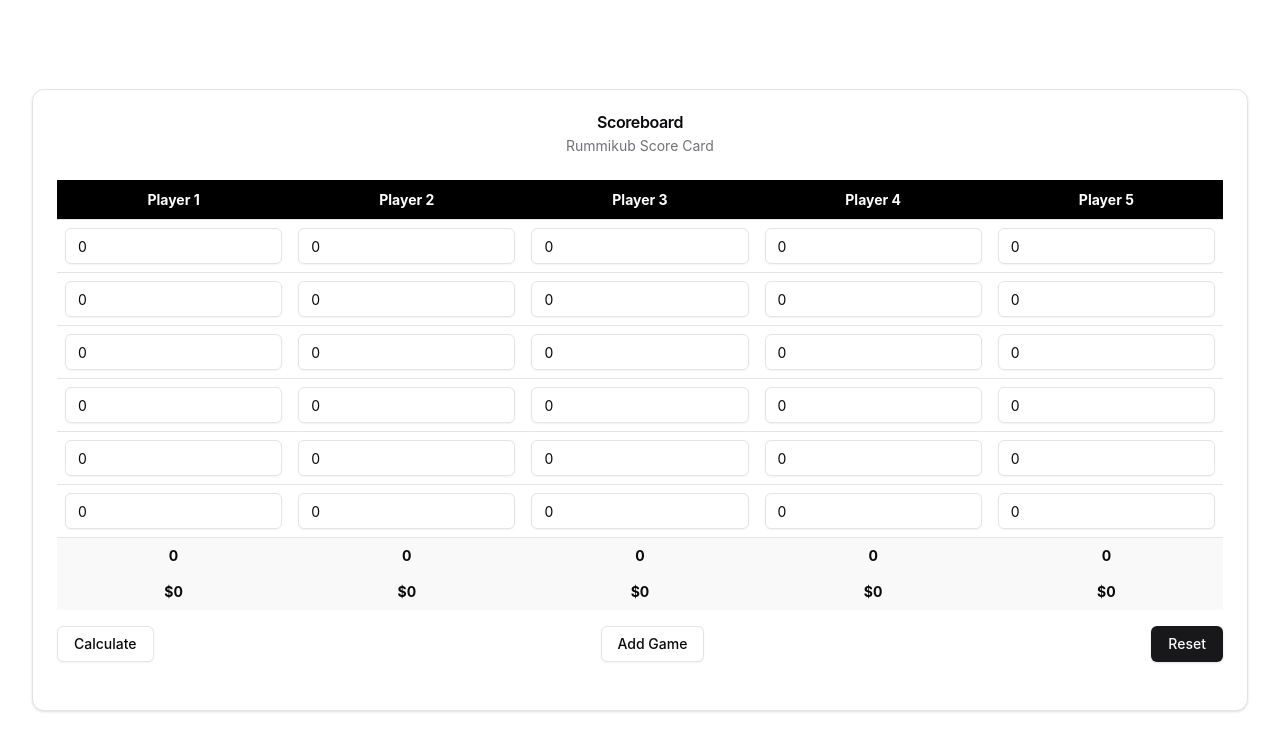
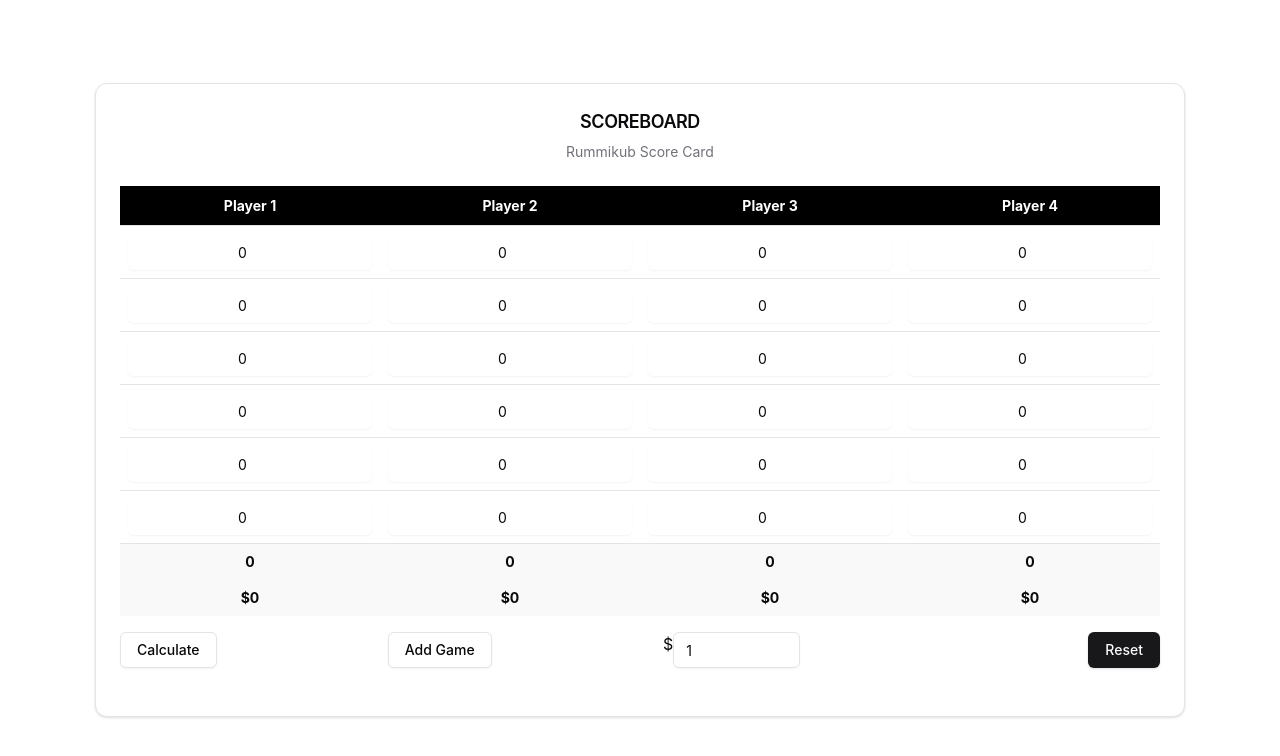
Before and after one commit to marskit2000/Scoreboard-React, a React (Vite) app: page / in a window 1280 px wide. Shown: the top 756 px of the page. Built offline with nearby package versions, Linux system fonts and the light colour scheme.

Commit message:
Add pay per card changing function

```diff
--- a/src/components/scoreboard.tsx
+++ b/src/components/scoreboard.tsx
@@ -16,12 +16,13 @@ import { Input } from "@/components/ui/input";
 import { Button } from "@/components/ui/button";
 
 const noOFGames = 6;
-const noOfPlayers = 5;
+const noOfPlayers = 4;
 
 const scoreboard = () => {
   let scoretable: any = React.useRef(0);
   const [results, setResults] = React.useState(Array(noOfPlayers).fill(0));
   const [payAmount, setPayAmount] = React.useState(Array(noOfPlayers).fill(0));
+  const [moneyPerPoint, setMoneyPerPoint] = React.useState(1);
 
   // console.log(scoretable.current.rows[1].cells[1].childNodes[0].value)
 
@@ -31,7 +32,13 @@ const scoreboard = () => {
     setResults(calculatePlayerTotal());
   };
 
-  React.useEffect(() => setPayAmount(findAllDifferences(results)), [results]);
+  React.useEffect(
+    () =>
+      setPayAmount(
+        findAllDifferences(results).map((pay) => pay * moneyPerPoint)
+      ),
+    [results, moneyPerPoint]
+  );
 
   //reset
 
@@ -132,6 +139,7 @@ const scoreboard = () => {
                         type="number"
                         placeholder="0"
                         defaultValue="0"
+                        className="text-center border-transparent focus:border-transparent focus:ring-0"
                       />
                     </TableCell>
                   );
@@ -190,6 +198,18 @@ const scoreboard = () => {
         <Button variant="outline" onClick={handleAddRow}>
           Add Game
         </Button>
+        <div className="flex">
+          $
+          <Input
+            className="w-1/2"
+            type="number"
+            defaultValue={moneyPerPoint}
+            step="0.5"
+            onChange={(e) => {
+              setMoneyPerPoint(Number(e.target.value));
+            }}
+          />
+        </div>
         <Button onClick={handleReset}>Reset</Button>
       </div>
     </div>
--- a/src/components/scorecard.tsx
+++ b/src/components/scorecard.tsx
@@ -1,6 +1,6 @@
-import React from 'react'
-import Scoreboard from './scoreboard'
-import { Button } from '@/components/ui/button'
+import React from "react";
+import Scoreboard from "./scoreboard";
+import { Button } from "@/components/ui/button";
 
 import {
   Card,
@@ -9,24 +9,21 @@ import {
   CardFooter,
   CardHeader,
   CardTitle,
-  } from "@/components/ui/card"
+} from "@/components/ui/card";
 
 const scorecard = () => {
-
   return (
     <Card>
       <CardHeader>
-            <CardTitle>Scoreboard</CardTitle>
+        <CardTitle className="text-lg uppercase">Scoreboard</CardTitle>
         <CardDescription>Rummikub Score Card</CardDescription>
       </CardHeader>
       <CardContent>
-            <Scoreboard/>
+        <Scoreboard />
       </CardContent>
-        <CardFooter>
+      <CardFooter></CardFooter>
+    </Card>
+  );
+};
 
-        </CardFooter>
-    </Card>
-  )
-}
-
-export default scorecard
+export default scorecard;
```
Lines whose indentation alone changed are shown as unchanged.
